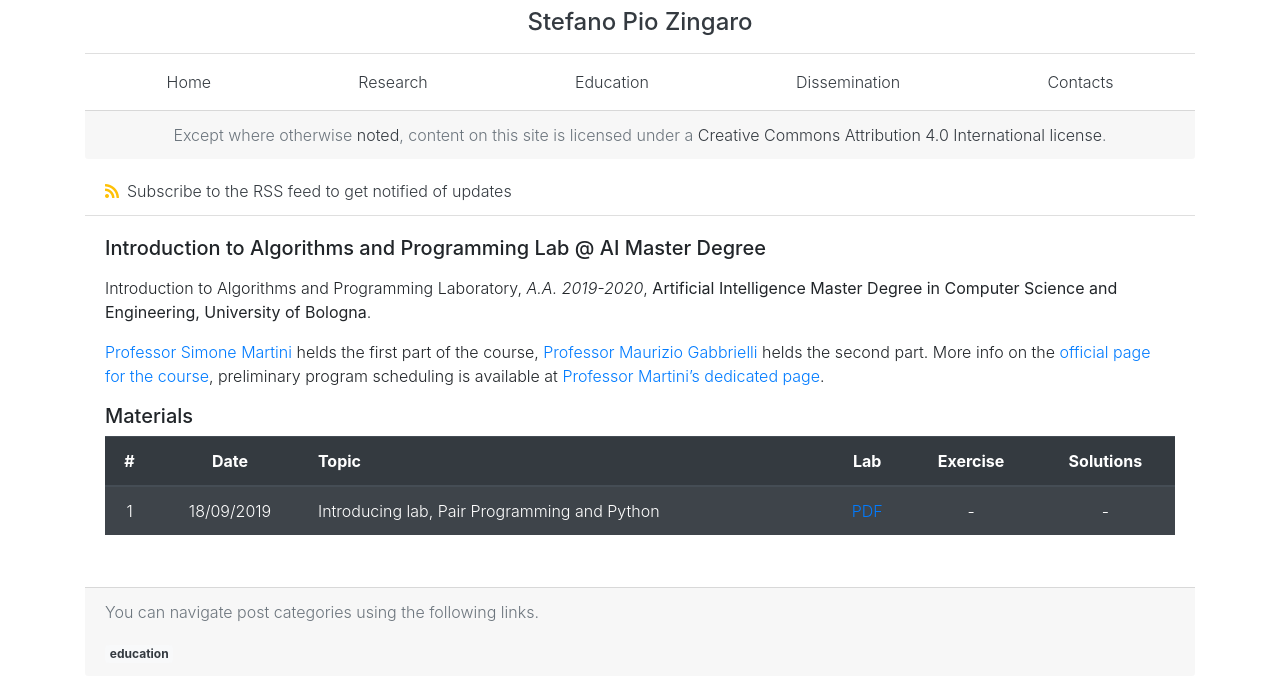
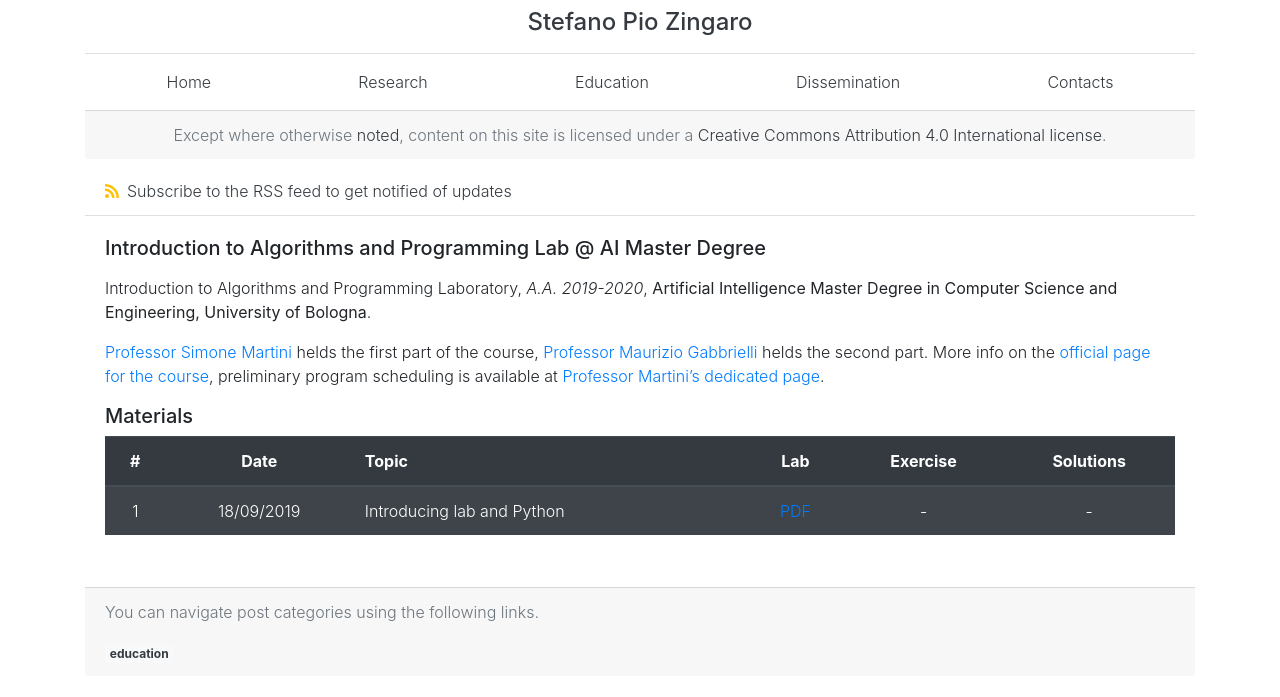
Before and after one commit to saltgz/saltgz.github.io, a Jekyll site: the page built from _posts/2019-09-17-lab-iap-info.md, in a window 1280 px wide. Shown: the top 697 px of the page. Built offline with Jekyll 4.4.1, drawn with Linux system fonts in a browser that asks for light colours; nearby versions of some CDN libraries.

Commit message:
Update 2019-09-17-lab-iap-info.md

```diff
--- a/_posts/2019-09-17-lab-iap-info.md
+++ b/_posts/2019-09-17-lab-iap-info.md
@@ -14,4 +14,4 @@ More info on the [official page for the course](https://www.unibo.it/en/teaching
 
 |  #  |    Date    | Topic                                                   |                                  Lab                               |                                Exercise                                |                                Solutions                                |
 | :-: | :--------: | --------------------------------------------------------| :----------------------------------------------------------------: | :--------------------------------------------------------------------: | :---------------------------------------------------------------------: |
-|  1  | 18/09/2019 | Introducing lab, Pair Programming and Python            |   [PDF](https://www.dropbox.com/s/c02mqv85y1wl2jl/main.pdf?dl=0)   |                                    -                                   |                                    -                                    |
+|  1  | 18/09/2019 | Introducing lab and Python            |   [PDF](https://www.dropbox.com/s/c02mqv85y1wl2jl/main.pdf?dl=0)   |                                    -                                   |                                    -                                    |
```
